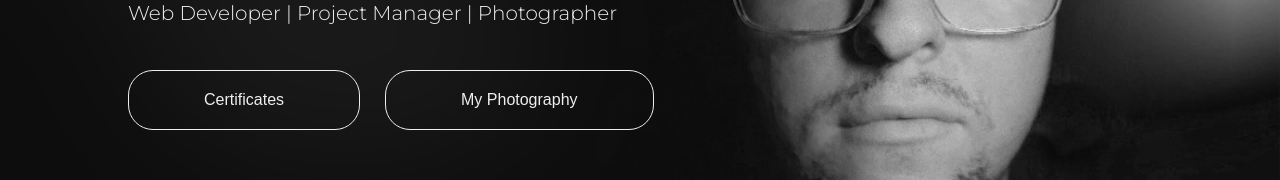
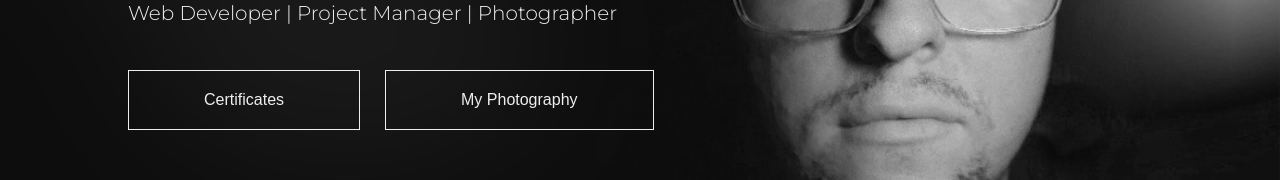
Before and after one commit to cormeistro/coreycollinsm, a React (Create React App) app: page / in a window 1280 px wide. Shown: the part 396-576 px from the top of the page. Built offline with nearby package versions, Linux system fonts and the light colour scheme.

Commit message:
Corrected hero buttons to be square

```diff
--- a/src/pages/home/containers/heroSection/heroSection.css
+++ b/src/pages/home/containers/heroSection/heroSection.css
@@ -70,7 +70,6 @@
 
 .hero-section-cta button {
     border: solid 1px var(--gray-bright);
-    border-radius: 25px;
     font-weight: 300;
 }
 
```
